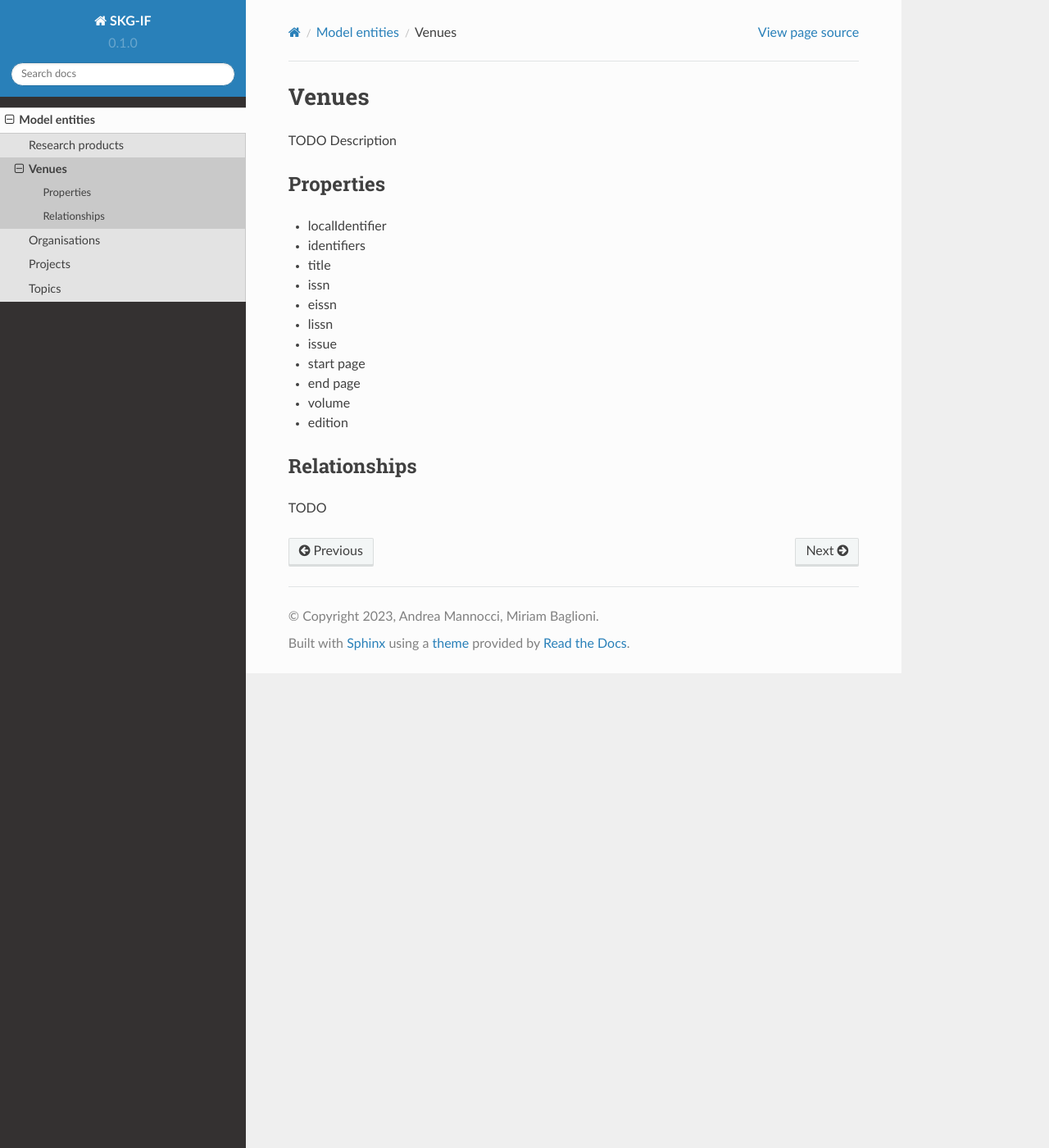
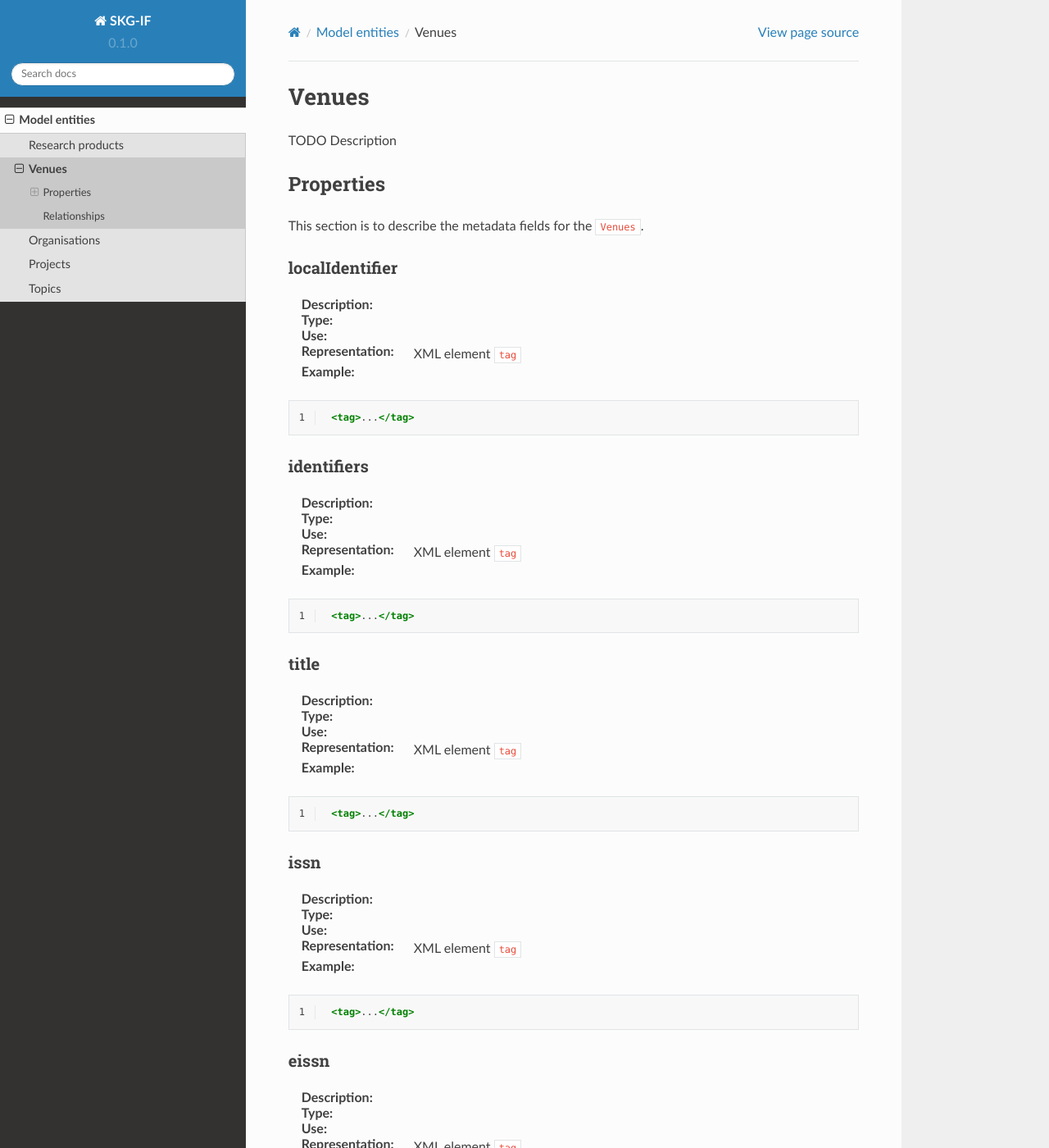
Before and after one commit to andremann/SKG-IF, a Sphinx documentation site: the page built from docs/source/venues.rst, in a window 1280 px wide and 1400 px high. Shown: the whole window at 82% size. Built offline with Sphinx 7.4.7 and the Read the Docs theme 2.0.0, drawn with Linux system fonts in a browser that asks for light colours; pages that are not in the unit, such as notebooks, are missing from menus; some of the changed text lies outside the part shown.

Commit message:
removed unused pages. added props for venues

```diff
--- a/docs/source/data.rst
+++ /dev/null
@@ -1,2 +0,0 @@
-Research data
-=============
--- a/docs/source/literature.rst
+++ /dev/null
@@ -1,2 +0,0 @@
-Literature
-==========
--- a/docs/source/other.rst
+++ /dev/null
@@ -1,2 +0,0 @@
-Other
-=====
--- a/docs/source/software.rst
+++ /dev/null
@@ -1,2 +0,0 @@
-Research software
-=================
--- a/docs/source/venues.rst
+++ b/docs/source/venues.rst
@@ -4,17 +4,140 @@ TODO Description
 
 Properties
 ==========
-- localIdentifier
-- identifiers
-- title
-- issn
-- eissn
-- lissn
-- issue
-- start page
-- end page
-- volume
-- edition
+This section is to describe the metadata fields for the ``Venues``.
+
+
+localIdentifier
+----
+:Description:
+:Type:
+:Use:
+:Representation: XML element ``tag``
+:Example:
+.. code-block:: xml
+   :linenos:
+
+    <tag>...</tag>
+
+identifiers
+----
+:Description:
+:Type:
+:Use:
+:Representation: XML element ``tag``
+:Example:
+.. code-block:: xml
+   :linenos:
+
+    <tag>...</tag>
+
+title
+----
+:Description:
+:Type:
+:Use:
+:Representation: XML element ``tag``
+:Example:
+.. code-block:: xml
+   :linenos:
+
+    <tag>...</tag>
+
+issn
+----
+:Description:
+:Type:
+:Use:
+:Representation: XML element ``tag``
+:Example:
+.. code-block:: xml
+   :linenos:
+
+    <tag>...</tag>
+
+eissn
+----
+:Description:
+:Type:
+:Use:
+:Representation: XML element ``tag``
+:Example:
+.. code-block:: xml
+   :linenos:
+
+    <tag>...</tag>
+
+lissn
+----
+:Description:
+:Type:
+:Use:
+:Representation: XML element ``tag``
+:Example:
+.. code-block:: xml
+   :linenos:
+
+    <tag>...</tag>
+
+issue
+----
+:Description:
+:Type:
+:Use:
+:Representation: XML element ``tag``
+:Example:
+.. code-block:: xml
+   :linenos:
+
+    <tag>...</tag>
+
+start page
+----
+:Description:
+:Type:
+:Use:
+:Representation: XML element ``tag``
+:Example:
+.. code-block:: xml
+   :linenos:
+
+    <tag>...</tag>
+
+end page
+----
+:Description:
+:Type:
+:Use:
+:Representation: XML element ``tag``
+:Example:
+.. code-block:: xml
+   :linenos:
+
+    <tag>...</tag>
+
+volume
+----
+:Description:
+:Type:
+:Use:
+:Representation: XML element ``tag``
+:Example:
+.. code-block:: xml
+   :linenos:
+
+    <tag>...</tag>
+
+edition
+----
+:Description:
+:Type:
+:Use:
+:Representation: XML element ``tag``
+:Example:
+.. code-block:: xml
+   :linenos:
+
+    <tag>...</tag>
 
 
 Relationships
```
